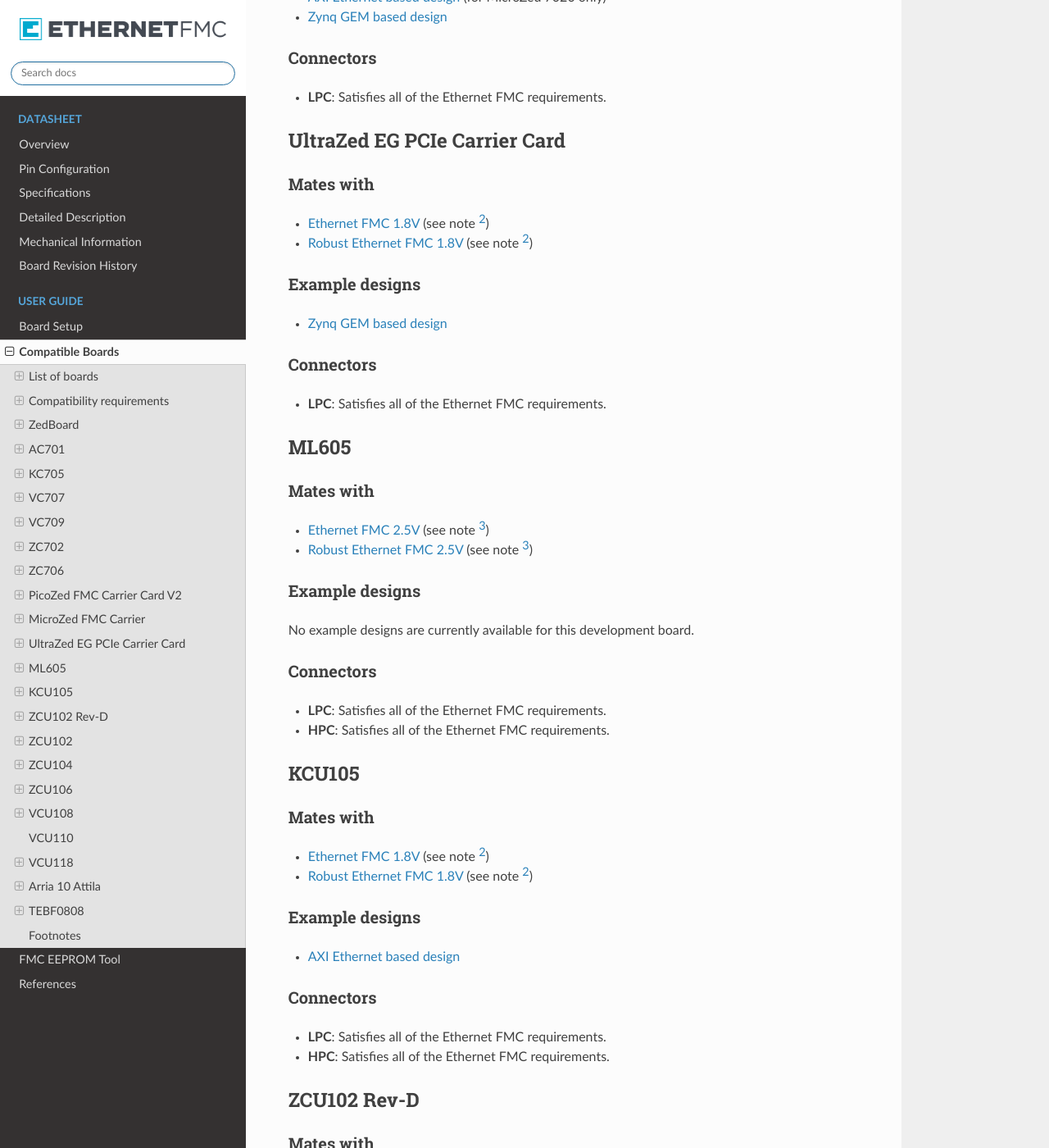
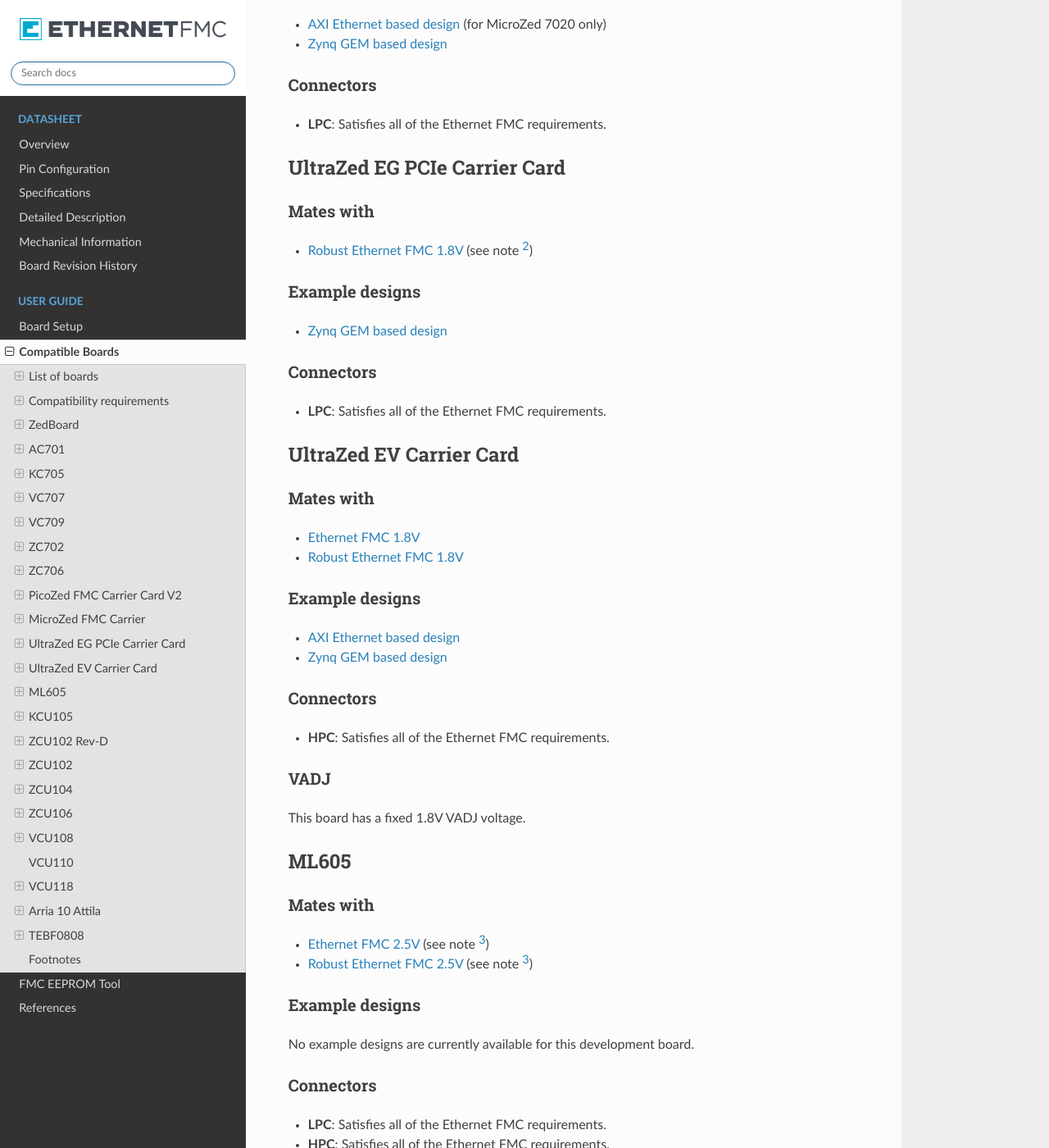
Before and after one commit to fpgadeveloper/ethernetfmc, a Sphinx documentation site: the page built from docs/source/compatiblility.rst, in a window 1280 px wide and 1400 px high, scrolled down 6750 px. Shown: the whole window at 82% size. Built offline with Sphinx 7.4.7 and the Read the Docs theme 2.0.0, drawn with Linux system fonts in a browser that asks for light colours; some of the changed text lies outside the part shown.

Commit message:
* added extra support for VCU118 and support for UltraZed EV carrier card

```diff
--- a/docs/source/compatiblility.rst
+++ b/docs/source/compatiblility.rst
@@ -62,7 +62,9 @@
 |                                       +----------------------------+-----------------------+
 |                                       | Robust Ethernet FMC 1.8V   | OP041-1V8             |
 +---------------------------------------+----------------------------+-----------------------+
-| :ref:`ultrazed-eg-notes`              | Ethernet FMC 1.8V          | OP031-1V8             |
+| :ref:`ultrazed-eg-notes`              | Robust Ethernet FMC 1.8V   | OP041-1V8             |
++---------------------------------------+----------------------------+-----------------------+
+| :ref:`ultrazed-ev-notes`              | Ethernet FMC 1.8V          | OP031-1V8             |
 |                                       +----------------------------+-----------------------+
 |                                       | Robust Ethernet FMC 1.8V   | OP041-1V8             |
 +---------------------------------------+----------------------------+-----------------------+
@@ -382,7 +384,6 @@
 Mates with
 ----------
 
-* `Ethernet FMC 1.8V <https://opsero.com/product/ethernet-fmc/?attribute_supply-voltage-vadj=1.8V>`__ (see note [#f2]_)
 * `Robust Ethernet FMC 1.8V <https://opsero.com/product/robust-ethernet-fmc/?attribute_supply-voltage-vadj=1.8V>`__ (see note [#f2]_)
 
 Example designs
@@ -394,6 +395,33 @@
 ----------
 
 * **LPC**: Satisfies all of the Ethernet FMC requirements.
+
+.. _ultrazed-ev-notes:
+
+UltraZed EV Carrier Card
+========================
+
+Mates with
+----------
+
+* `Ethernet FMC 1.8V <https://opsero.com/product/ethernet-fmc/?attribute_supply-voltage-vadj=1.8V>`__
+* `Robust Ethernet FMC 1.8V <https://opsero.com/product/robust-ethernet-fmc/?attribute_supply-voltage-vadj=1.8V>`__
+
+Example designs
+---------------
+
+* `AXI Ethernet based design <https://github.com/fpgadeveloper/ethernet-fmc-axi-eth>`__
+* `Zynq GEM based design <https://github.com/fpgadeveloper/ethernet-fmc-zynq-gem>`__
+
+Connectors
+----------
+
+* **HPC**: Satisfies all of the Ethernet FMC requirements.
+
+VADJ
+----
+
+This board has a fixed 1.8V VADJ voltage.
 
 .. _ml605-notes:
 
@@ -578,8 +606,9 @@
 Example designs
 ---------------
 
-* `AXI Ethernet based design <https://github.com/fpgadeveloper/ethernet-fmc-axi-eth/tree/898cae123256e1c11487862a3bcfc142d4e91c5d>`_
-  (currently only available for ES1 silicon, only for version 2017.2 and only for the HPC connector)
+* `AXI Ethernet based design <https://github.com/fpgadeveloper/ethernet-fmc-axi-eth>`__
+* For ES1 silicon: `AXI Ethernet based design <https://github.com/fpgadeveloper/ethernet-fmc-axi-eth/tree/898cae123256e1c11487862a3bcfc142d4e91c5d>`__
+  (version 2017.2 and only for the HPC connector)
 
 Connectors
 ----------
```
